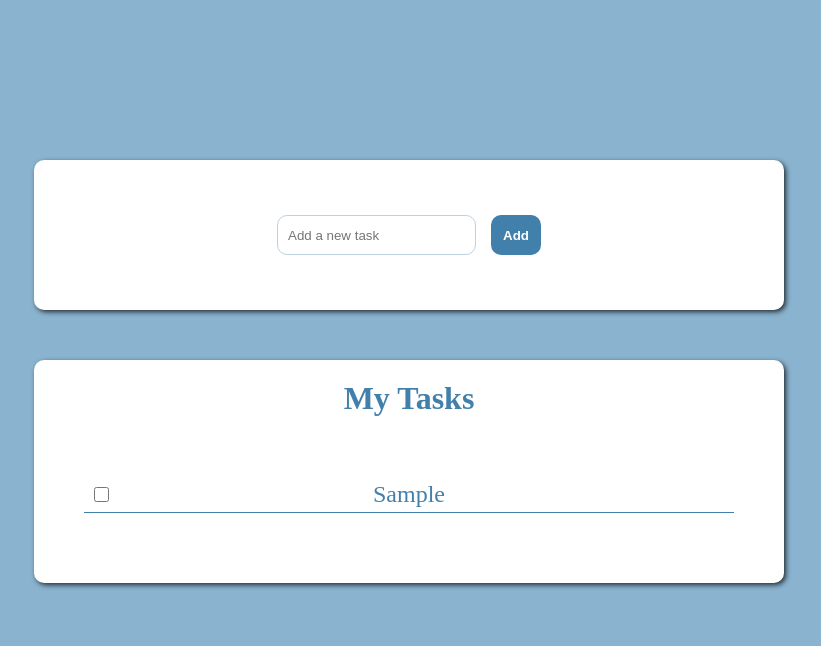
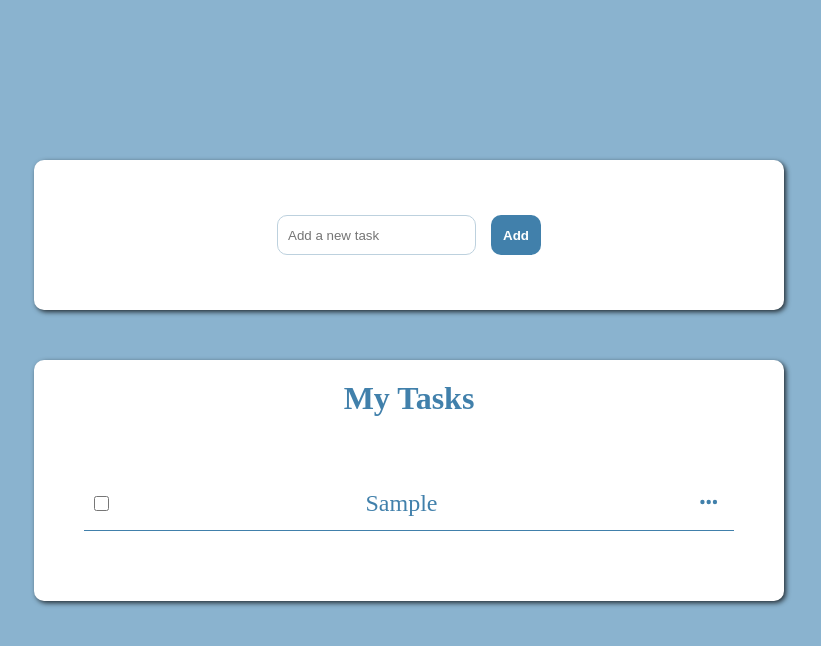
Before and after one commit to FelipeHFO/to-do-list, a Next.js app: page /project in a window 1280 px wide. Both pictures are taken after typing "Sample" into the empty fields and a click on the button "Add". Shown: the top 646 px of the page, without its empty margins (231-1052 px from the left). Built offline with nearby package versions, Linux system fonts and the light colour scheme.

Commit message:
Criado a primeira versão do menu do item

```diff
--- a/src/app/project/page.module.css
+++ b/src/app/project/page.module.css
@@ -61,7 +61,9 @@
 }
 
 .taskItem {
-  position: relative;
+  display: flex;
+  align-items: center;
+  justify-content: space-between;
   width: 100%;
   font-size: 1.5rem;
   line-height: 15px;
@@ -77,8 +79,6 @@
 }
 
 .checkButton {
-  position: absolute;
-  left: 10px;
   width: 15px;
   height: 15px;
 }
--- a/src/app/project/page.tsx
+++ b/src/app/project/page.tsx
@@ -4,10 +4,11 @@ import { useState } from "react";
 import styles from "./page.module.css";
 import { Inter } from "@next/font/google";
 import Image from "next/image";
+import MenuItem from "@/components/MenuItem/MenuItem";
 
 const inter = Inter({ subsets: ["latin"] });
 
-interface ListItem {
+export interface ListItem {
   id: number;
   name: string;
   status: boolean;
@@ -34,10 +35,6 @@ export default function Project() {
     let [selectedItem] = cloneList.filter((item) => item.id === itemId);
     selectedItem.status = !selectedItem.status;
     setList(cloneList);
-  };
-
-  const handleRemoveItem = (itemId: number) => {
-    setList(list.filter((item) => item.id !== itemId));
   };
 
   return (
@@ -75,6 +72,7 @@ export default function Project() {
                   className={styles.checkButton}
                 />
                 <span>{item.name}</span>
+                <MenuItem taskId={item.id} list={list} setList={setList} />
               </li>
             ))}
           </ul>
--- /dev/null
+++ b/src/components/MenuItem/MenuItem.module.css
@@ -0,0 +1,42 @@
+.menuItem {
+  position: relative;
+  border: none;
+  background-color: transparent;
+  padding: 5px;
+  cursor: pointer;
+}
+
+.menuItem img {
+  filter: invert(50%) sepia(73%) saturate(369%) hue-rotate(161deg)
+    brightness(79%) contrast(89%);
+}
+
+.optionsContainer {
+  position: absolute;
+  width: 100px;
+  background-color: var(--color-white);
+  box-shadow: 2px 2px 5px 0px rgba(0, 0, 0, 0.75);
+}
+
+.optionsContainer button {
+  display: block;
+  width: 100%;
+  height: 30px;
+  border: none;
+  color: var(--color-blue);
+  background-color: var(--color-white);
+  cursor: pointer;
+}
+
+.optionsContainer button:hover,
+.optionsContainer button:focus {
+  color: var(--color-white);
+  background-color: var(--color-blue);
+}
+
+@media (width <= 600px) {
+  .optionsContainer {
+    position: absolute;
+    left: -100%;
+  }
+}
--- /dev/null
+++ b/src/components/MenuItem/MenuItem.tsx
@@ -0,0 +1,43 @@
+"use client";
+
+import Image from "next/image";
+import styles from "./MenuItem.module.css";
+import { ListItem } from "@/app/project/page";
+import { Dispatch, SetStateAction, useState } from "react";
+
+interface MenuItemProps {
+  taskId: number;
+  list: Array<ListItem>;
+  setList: Dispatch<SetStateAction<ListItem[]>>;
+}
+
+export default function MenuItem({ taskId, list, setList }: MenuItemProps) {
+  const [visible, setVisible] = useState(false);
+
+  const handleRemoveItem = () => {
+    setList(list.filter((item) => item.id !== taskId));
+  };
+
+  return (
+    <button
+      type="button"
+      onClick={() => setVisible((prevState) => !prevState)}
+      className={styles.menuItem}
+    >
+      <Image
+        src={"/ellipsis-solid.svg"}
+        alt="Ícone de 3 pontos, menu de opções"
+        width={20}
+        height={20}
+      />
+      {visible ? (
+        <div className={styles.optionsContainer}>
+          <button type="button">Edit</button>
+          <button type="button" onClick={handleRemoveItem}>
+            Remove
+          </button>
+        </div>
+      ) : null}
+    </button>
+  );
+}
```
Also changed, not shown: public/ellipsis-solid.svg (added).
